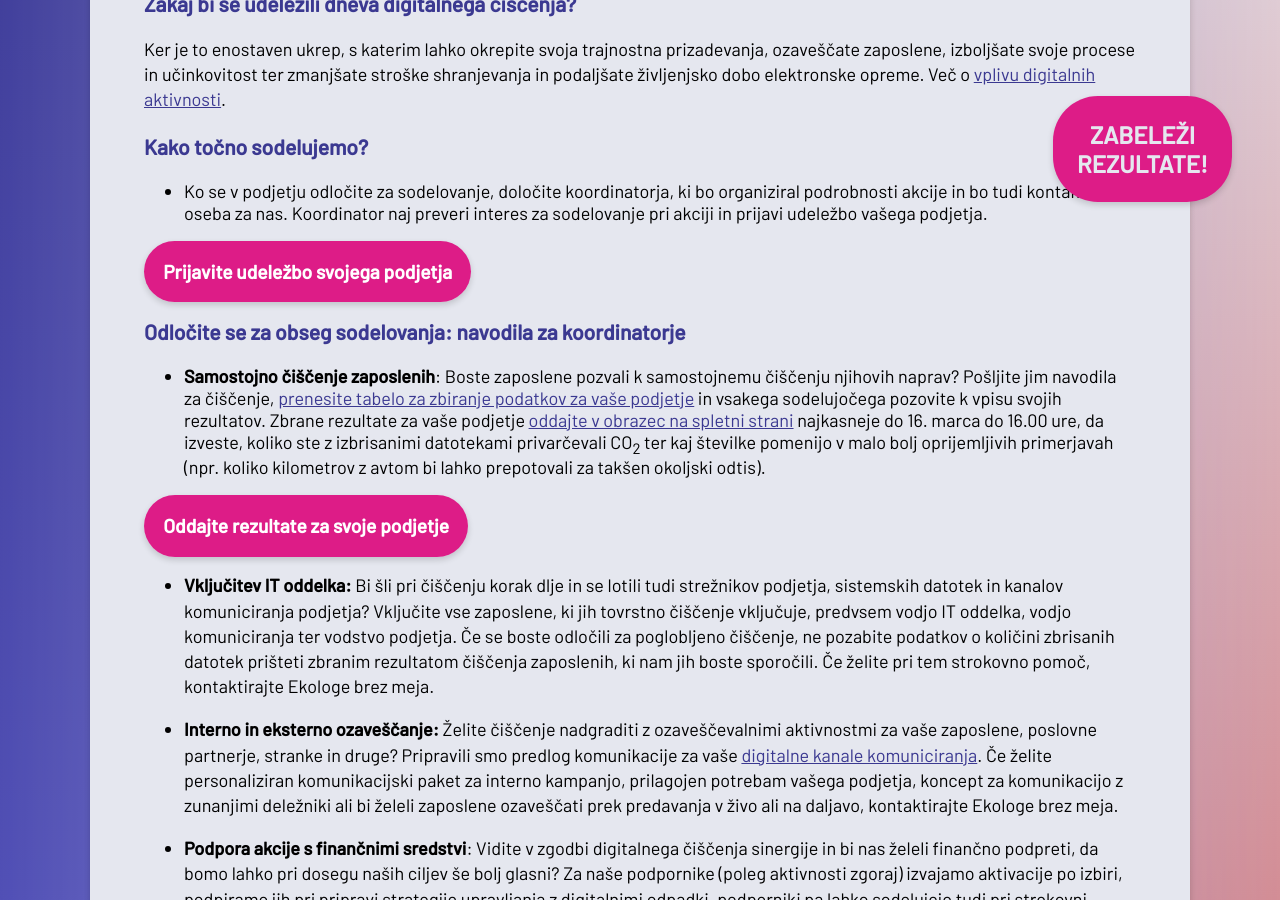
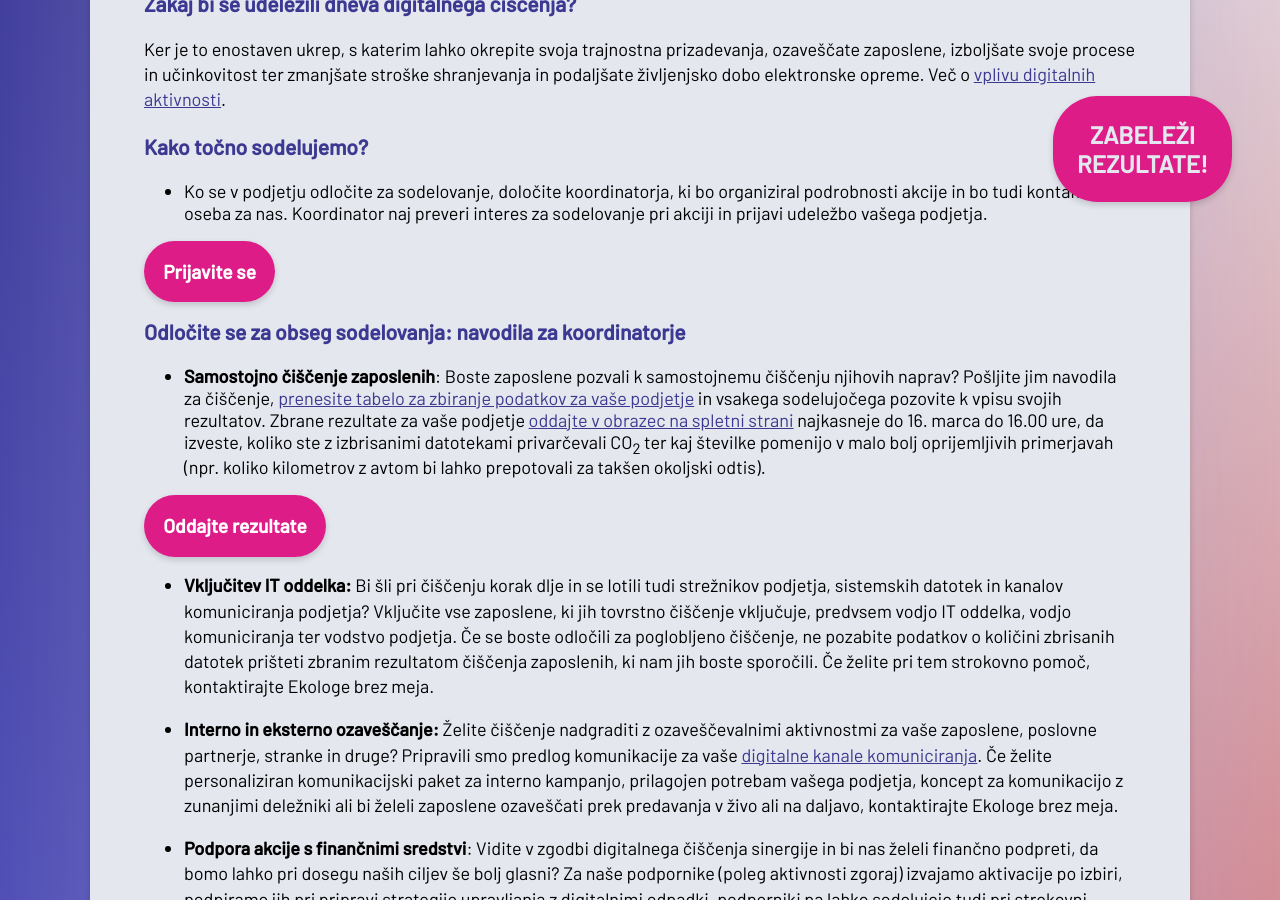
Before and after one commit to ewba/dcd-si, a Jekyll site: the page built from podjetje.md, in a window 1280 px wide and 900 px high, scrolled down 383 px. Built offline with Jekyll 4.4.1, drawn with Linux system fonts in a browser that asks for light colours.

Commit message:
Update podjetje.md

```diff
--- a/podjetje.md
+++ b/podjetje.md
@@ -11,14 +13,14 @@ Ker je to enostaven ukrep, s katerim lahko okrepite svoja trajnostna prizadevanj
 - Ko se v podjetju odločite za sodelovanje, določite koordinatorja, ki bo organiziral podrobnosti akcije in bo tudi kontaktna oseba za nas. Koordinator naj preveri interes za sodelovanje pri akciji in prijavi udeležbo vašega podjetja.
 
 <div class="btnpad">
-<a class="button" href="https://docs.google.com/forms/d/e/1FAIpQLSfiXjBaKTUFIcxyFzyItF_W5thrnq_cFoCVBJF72FZeEIkLiQ/viewform">Prijavite udeležbo svojega podjetja</a>
+<a class="button" href="https://docs.google.com/forms/d/e/1FAIpQLSfiXjBaKTUFIcxyFzyItF_W5thrnq_cFoCVBJF72FZeEIkLiQ/viewform">Prijavite se</a>
 </div>
 
 ### Odločite se za obseg sodelovanja: navodila za koordinatorje
 - **Samostojno čiščenje zaposlenih**: Boste zaposlene pozvali k samostojnemu čiščenju njihovih naprav? Pošljite jim navodila za čiščenje, <a href="https://docs.google.com/spreadsheets/d/1QiAlI4AaGp24_rOKqpIe1AJVLWCjUqn0M_M3Ng7uquY/edit#gid=0" target="_blank" rel="noopener">prenesite tabelo za zbiranje podatkov za vaše podjetje</a> in vsakega sodelujočega pozovite k vpisu svojih rezultatov. Zbrane rezultate za vaše podjetje [oddajte v obrazec na spletni strani]({{ site.submitURL }}) najkasneje do 16. marca do 16.00 ure, da izveste, koliko ste z izbrisanimi  datotekami privarčevali  CO<sub>2</sub> ter kaj številke pomenijo v malo bolj oprijemljivih primerjavah (npr. koliko kilometrov z avtom bi lahko prepotovali za takšen okoljski odtis).
 
 <div class="btnpad">
-<a class="button" href="{{ site.submitURL }}">Oddajte rezultate za svoje podjetje</a>
+<a class="button" href="{{ site.submitURL }}">Oddajte rezultate</a>
 </div>
 
 - **Vključitev IT oddelka:** Bi šli pri čiščenju korak dlje in se lotili tudi strežnikov podjetja, sistemskih datotek in kanalov komuniciranja podjetja? Vključite vse zaposlene, ki jih tovrstno čiščenje vključuje, predvsem vodjo IT oddelka, vodjo komuniciranja ter vodstvo podjetja. Če se boste odločili za poglobljeno čiščenje, ne pozabite podatkov o količini zbrisanih datotek prišteti zbranim rezultatom čiščenja zaposlenih, ki nam jih boste sporočili. Če želite pri tem strokovno pomoč, kontaktirajte Ekologe brez meja.
```
Also changed, not shown: other parts of podjetje.md (+2 -0 lines).
